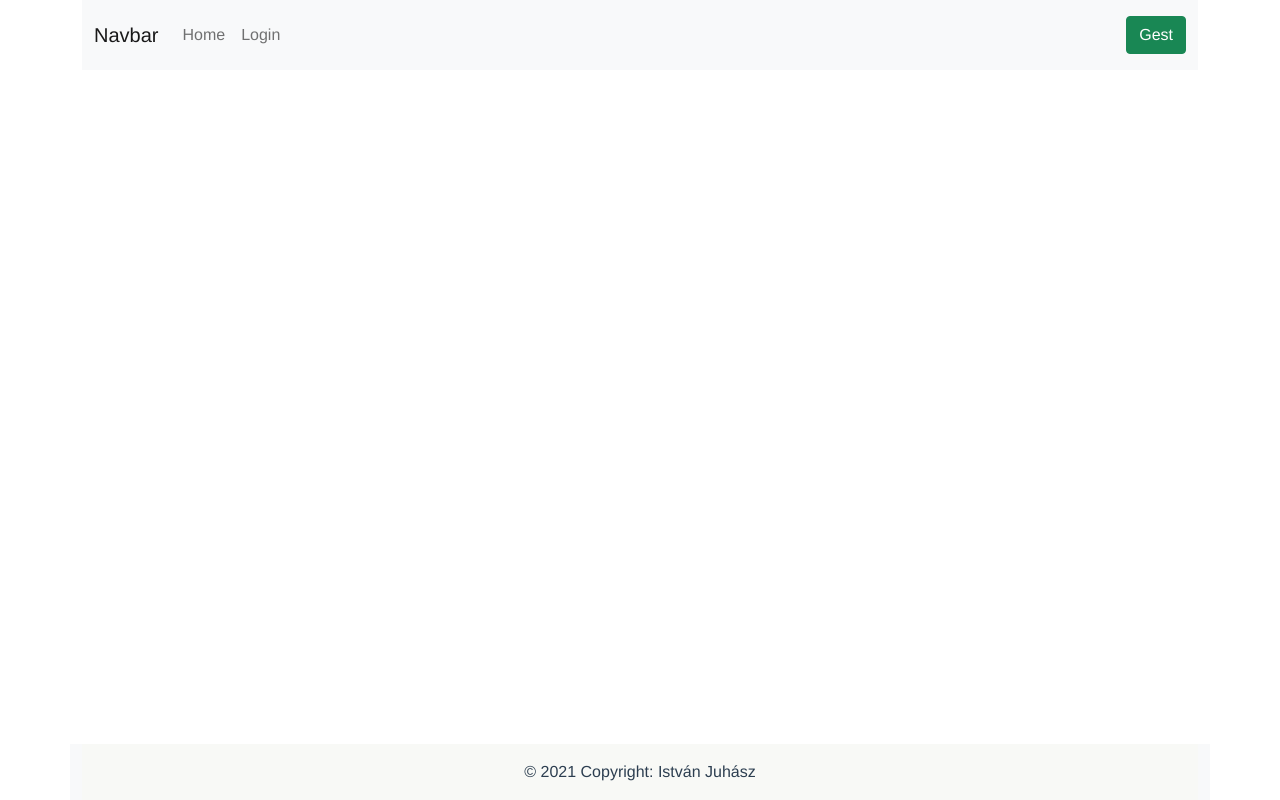
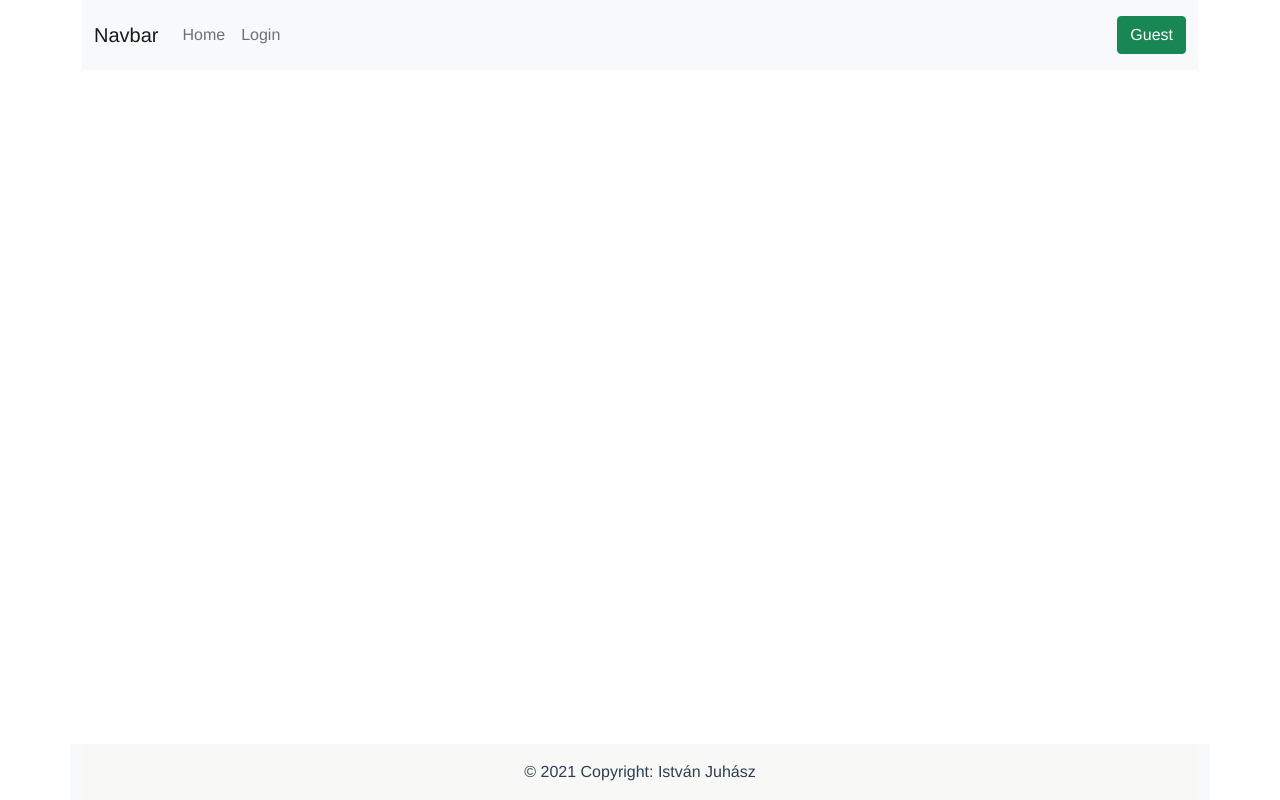
Before and after one commit to Juhi0326/role-based-vue-app-for-express-server, a Vue app: page / in a window 1280 px wide. Built offline with nearby package versions, Linux system fonts and the light colour scheme; no server answers.

Commit message:
fix guest role name

```diff
--- a/src/components/Nav.vue
+++ b/src/components/Nav.vue
@@ -63,7 +63,7 @@ export default {
       if (this.$store.state.auth.user) {
         this.role = this.$store.state.auth.user.role;
       } else {
-        this.role = "Gest";
+        this.role = "Guest";
       }
     },
     checkProductAccess() {
```
